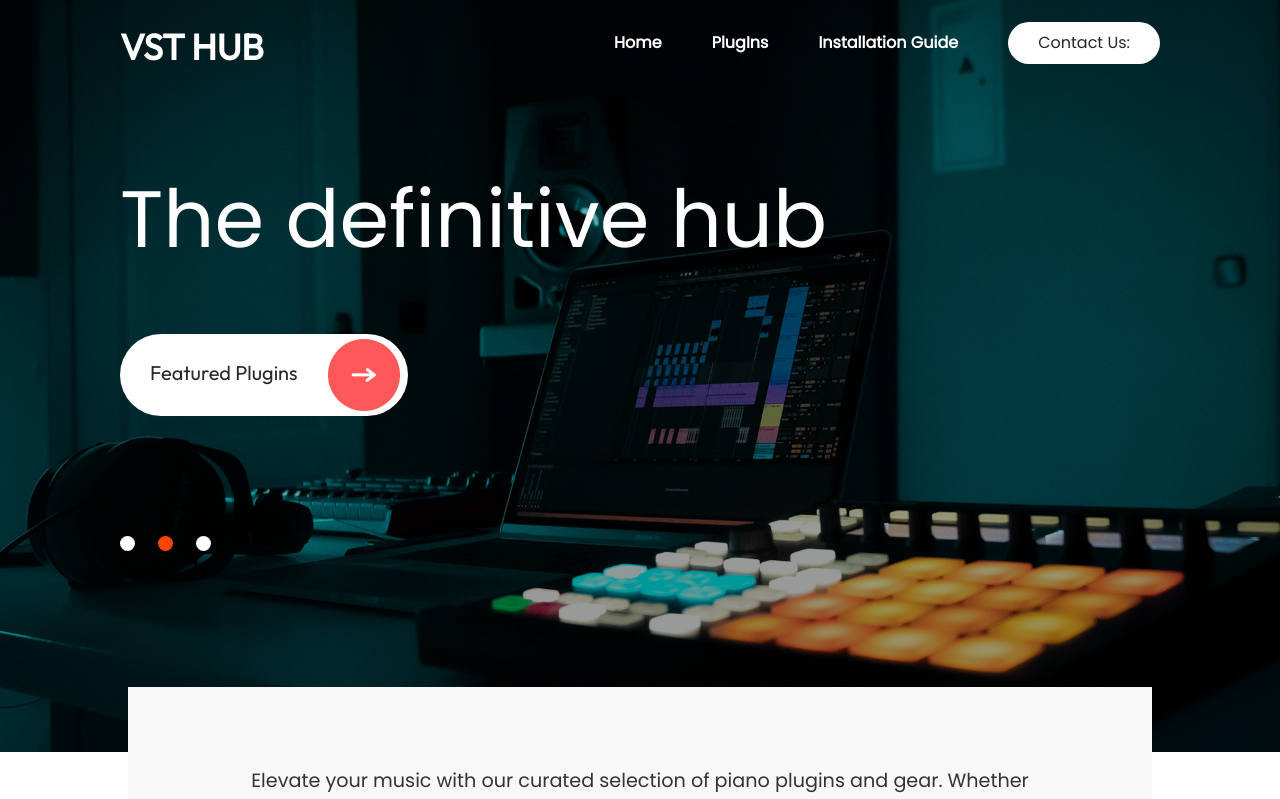
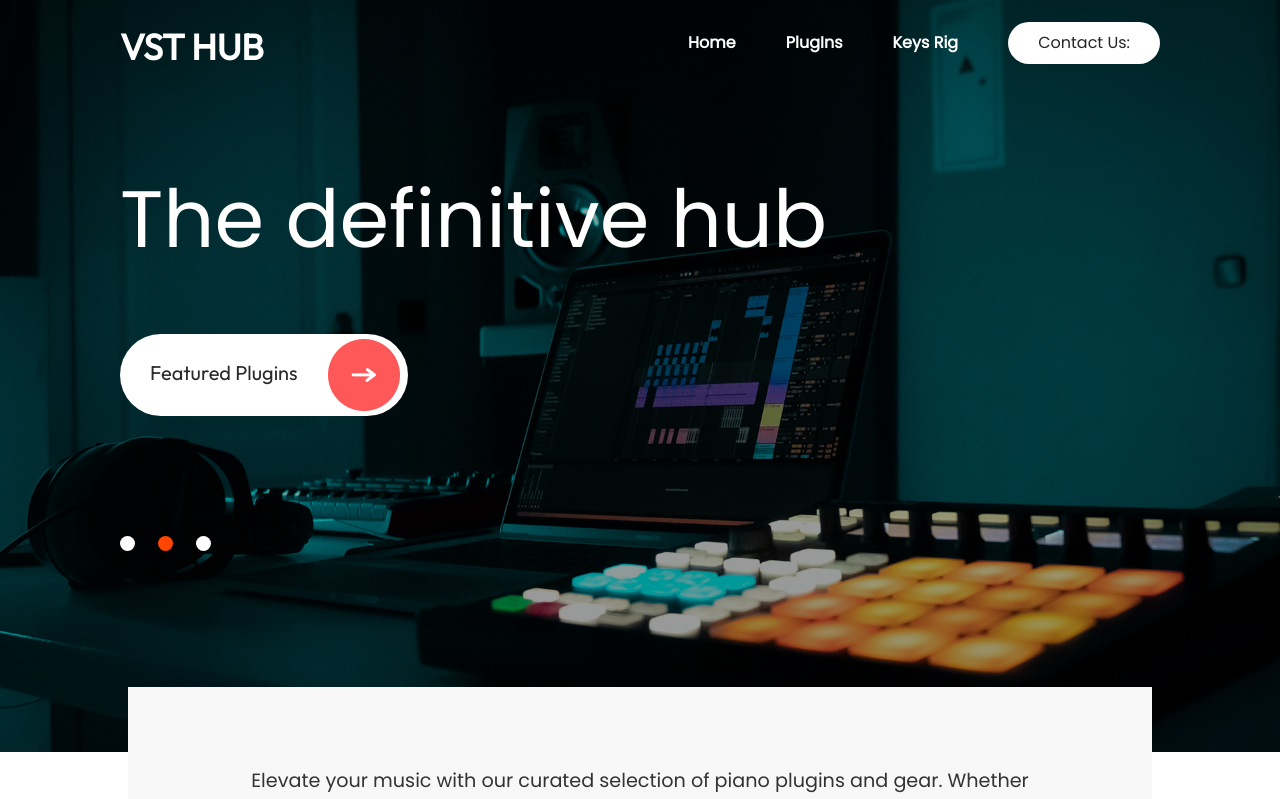
Before and after one commit to Ernest-Yoyowah/VST-HUB, a React (Vite) app: page /home in a window 1280 px wide. Shown: the top 799 px of the page. Built offline with nearby package versions, Linux system fonts and the light colour scheme.

Commit message:
Setting up Routing

```diff
--- a/package.json
+++ b/package.json
@@ -15,7 +15,9 @@
     "bootstrap": "^5.3.2",
     "react": "^18.2.0",
     "react-bootstrap": "^2.9.1",
-    "react-dom": "^18.2.0"
+    "react-dom": "^18.2.0",
+    "react-router": "^6.20.1",
+    "react-router-dom": "^6.20.1"
   },
   "devDependencies": {
     "@types/react": "^18.2.37",
--- a/src/App.jsx
+++ b/src/App.jsx
@@ -1,4 +1,6 @@
 import React, { useEffect, useState } from "react";
+import { BrowserRouter, Routes, Route } from "react-router-dom";
+
 import Background from "./Components/Background/Background";
 import Navbar from "./Components/Navbar/Navbar";
 import Hero from "./Components/Hero/Hero";
@@ -26,7 +28,13 @@ const App = () => {
 
   return (
     <>
-      <Background heroCount={heroCount} />
+      <BrowserRouter>
+        <Routes>
+          <Route index element={<Background heroCount={heroCount} />} />
+          <Route path="/home" element={<Background heroCount={heroCount} />} />
+        </Routes>
+      </BrowserRouter>
+
       <Navbar />
       <Hero
         heroData={heroData[heroCount]}
--- a/src/Components/Navbar/Navbar.jsx
+++ b/src/Components/Navbar/Navbar.jsx
@@ -10,7 +10,7 @@ const Navbar = () => {
       <ul className="nav_menu">
         <li>Home</li>
         <li>PlugIns</li>
-        <li>Installation Guide</li>
+        <li>Keys Rig</li>
         <li className="nav_plugins">Contact Us:</li>
       </ul>
     </div>
```
Also changed, not shown: 1 other file (tests, documents, lock files or other folders).
